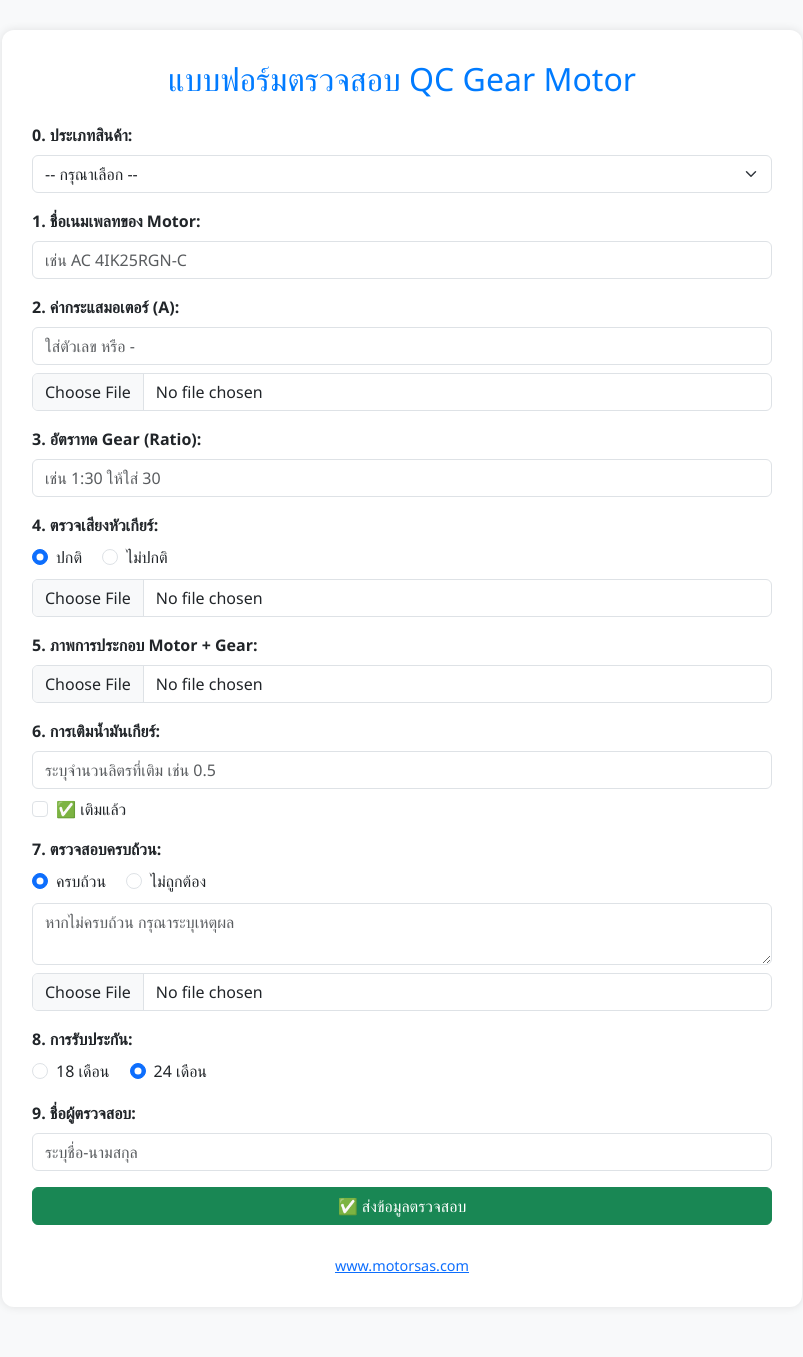
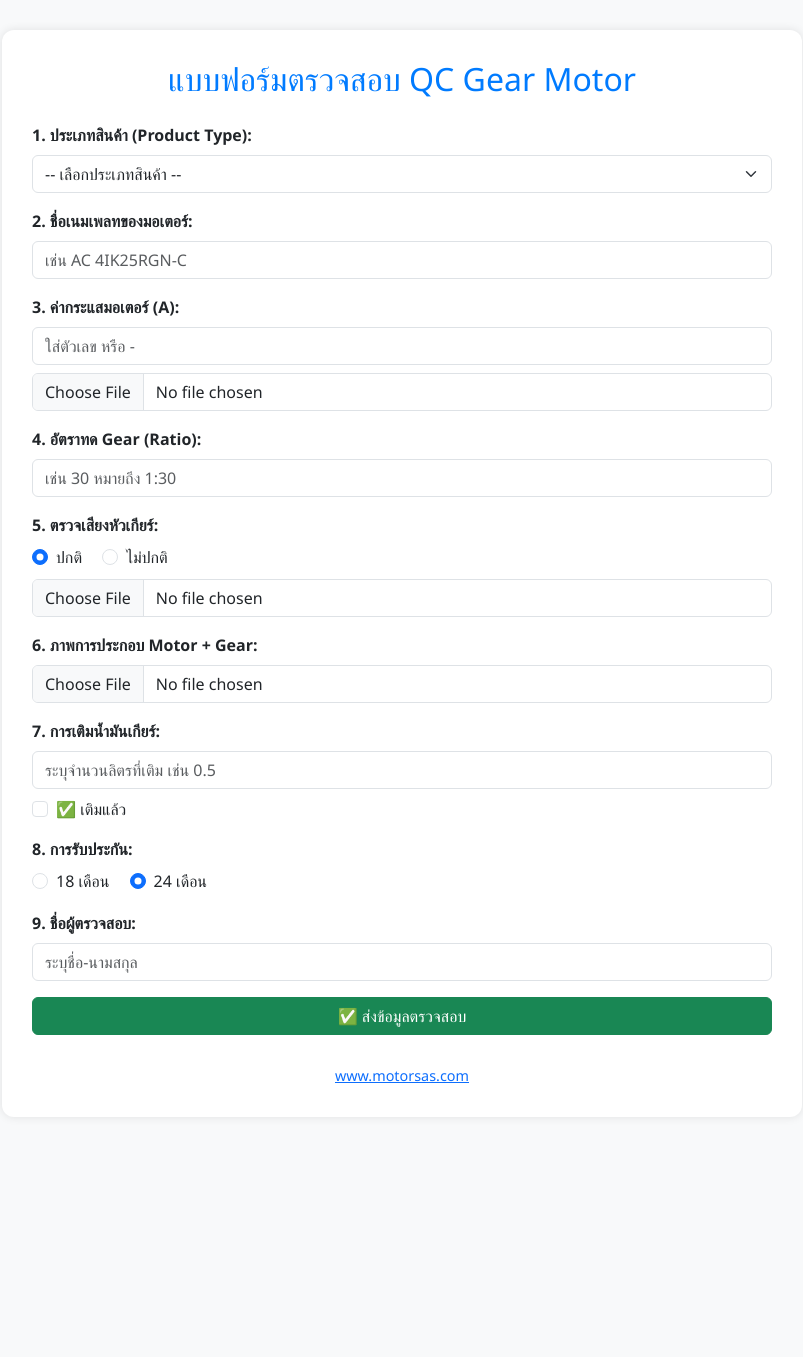
Before and after one commit to SomyotSW/sas-qc-gearmotor, a Flask app: template templates/form.html in a window 1280 px wide. Shown: the whole page, without its empty margins (238-1041 px from the left). After the commit the page ends 1083 px from the top, so only its background shows below. Run offline with Flask 3, Linux system fonts and the light colour scheme; the template is opened without the code that fills it, so the values that code supplies are empty; parts of the project's set-up code (start-up, migrations or seed data) failed here and were passed over.

Commit message:
อัปเดต app.py และ form.html ให้รองรับฟอร์มใหม่ล่าสุดของ QC Gear Motor

```diff
--- a/app.py
+++ b/app.py
@@ -46,22 +46,19 @@ def submit():
         if not request.content_type.startswith('multipart/form-data'):
             return "Invalid Content-Type", 400
 
+        product_type = request.form.get('product_type')
         motor_nameplate = request.form.get('motor_nameplate')
         motor_current = request.form.get('motor_current')
         gear_ratio = request.form.get('gear_ratio')
         gear_sound = request.form.get('gear_sound')
-        check_complete = request.form.get('check_complete')
-        incomplete_reason = request.form.get('incomplete_reason')
         warranty = request.form.get('warranty')
         inspector = request.form.get('inspector')
         oil_liters = request.form.get('oil_liters')
         oil_filled = 'เติมแล้ว' if request.form.get('oil_filled') else 'ยังไม่เติม'
-        product_type = request.form.get('product_type')
 
         motor_current_img = request.files.get('motor_current_img')
         gear_sound_img = request.files.get('gear_sound_img')
         assembly_img = request.files.get('assembly_img')
-        check_complete_img = request.files.get('check_complete_img')
 
         timestamp = datetime.datetime.now().strftime("%Y%m%d_%H%M%S")
         serial = f"SAS{timestamp}"
@@ -78,30 +75,25 @@ def submit():
         images = {
             "motor_current_img": upload_image(motor_current_img, "motor_current"),
             "gear_sound_img": upload_image(gear_sound_img, "gear_sound"),
-            "assembly_img": upload_image(assembly_img, "assembly"),
-            "check_complete_img": upload_image(check_complete_img, "check_complete")
+            "assembly_img": upload_image(assembly_img, "assembly")
         }
 
-        # ✅ สร้าง QR และ PDF Report
         qr_stream = generate_qr_code(serial)
         pdf_stream = create_qc_pdf({
             "serial": serial,
+            "product_type": product_type,
             "motor_nameplate": motor_nameplate,
             "motor_current": motor_current,
             "gear_ratio": gear_ratio,
             "gear_sound": gear_sound,
-            "check_complete": check_complete,
-            "incomplete_reason": incomplete_reason,
             "warranty": warranty,
             "inspector": inspector,
             "oil_liters": oil_liters,
             "oil_filled": oil_filled,
-            "product_type": product_type,
             "images": images,
             "date": datetime.datetime.now().strftime("%Y-%m-%d")
         }, image_urls=list(images.values()))
 
-        # ✅ อัปโหลด QR และ PDF ขึ้น Firebase
         qr_blob = bucket.blob(f"qr_codes/{serial}.pdf")
         qr_blob.upload_from_file(qr_stream, content_type="application/pdf")
         qr_blob.make_public()
@@ -110,20 +102,17 @@ def submit():
         report_blob.upload_from_file(pdf_stream, content_type="application/pdf")
         report_blob.make_public()
 
-        # ✅ เขียนข้อมูลลง Firebase
         ref.child(serial).set({
             "serial": serial,
+            "product_type": product_type,
             "motor_nameplate": motor_nameplate,
             "motor_current": motor_current,
             "gear_ratio": gear_ratio,
             "gear_sound": gear_sound,
-            "check_complete": check_complete,
-            "incomplete_reason": incomplete_reason,
             "warranty": warranty,
             "inspector": inspector,
             "oil_liters": oil_liters,
             "oil_filled": oil_filled,
-            "product_type": product_type,
             "images": images,
             "qc_pdf_url": report_blob.public_url,
             "qr_pdf_url": qr_blob.public_url,
--- a/templates/form.html
+++ b/templates/form.html
@@ -40,40 +40,42 @@
   <h2>แบบฟอร์มตรวจสอบ QC Gear Motor</h2>
   <form method="post" action="/submit" enctype="multipart/form-data">
 
-    <!-- ข้อ 0: ประเภทสินค้า -->
+    <!-- ข้อ 1: ประเภทสินค้า -->
     <div class="mb-3">
-      <label class="form-label">0. ประเภทสินค้า:</label>
+      <label class="form-label">1. ประเภทสินค้า (Product Type):</label>
       <select name="product_type" class="form-select" required>
-        <option value="">-- กรุณาเลือก --</option>
-        <option value="AC Motor">AC Motor</option>
+        <option value="">-- เลือกประเภทสินค้า --</option>
+        <option value="AC Gear Motor">AC Gear Motor</option>
         <option value="DC Motor">DC Motor</option>
         <option value="BLDC Motor">BLDC Motor</option>
-        <option value="Gearbox">Gearbox</option>
+        <option value="Servo Motor">Servo Motor</option>
+                <option value="RFKS Series">RFKS Series</option>
+        <option value="อื่น ๆ">อื่น ๆ</option>
       </select>
     </div>
 
-    <!-- ข้อ 1: ชื่อเนมเพลท -->
+    <!-- ข้อ 2: ชื่อเนมเพลทของมอเตอร์ -->
     <div class="mb-3">
-      <label class="form-label">1. ชื่อเนมเพลทของ Motor:</label>
+      <label class="form-label">2. ชื่อเนมเพลทของมอเตอร์:</label>
       <input type="text" name="motor_nameplate" class="form-control" placeholder="เช่น AC 4IK25RGN-C" required>
     </div>
 
-    <!-- ข้อ 2: ค่ากระแสมอเตอร์ -->
+    <!-- ข้อ 3: ค่ากระแสมอเตอร์ -->
     <div class="mb-3">
-      <label class="form-label">2. ค่ากระแสมอเตอร์ (A):</label>
+      <label class="form-label">3. ค่ากระแสมอเตอร์ (A):</label>
       <input type="text" name="motor_current" class="form-control" placeholder="ใส่ตัวเลข หรือ -" required>
       <input type="file" name="motor_current_img" class="form-control mt-2" accept="image/*">
     </div>
 
-    <!-- ข้อ 3: อัตราทดเกียร์ -->
+    <!-- ข้อ 4: อัตราทดเกียร์ -->
     <div class="mb-3">
-      <label class="form-label">3. อัตราทด Gear (Ratio):</label>
-      <input type="number" name="gear_ratio" class="form-control" placeholder="เช่น 1:30 ให้ใส่ 30" required>
+      <label class="form-label">4. อัตราทด Gear (Ratio):</label>
+      <input type="number" name="gear_ratio" class="form-control" placeholder="เช่น 30 หมายถึง 1:30" required>
     </div>
 
-    <!-- ข้อ 4: ตรวจเสียงหัวเกียร์ -->
+    <!-- ข้อ 5: ตรวจเสียงหัวเกียร์ -->
     <div class="mb-3">
-      <label class="form-label">4. ตรวจเสียงหัวเกียร์:</label><br>
+      <label class="form-label">5. ตรวจเสียงหัวเกียร์:</label><br>
       <div class="form-check form-check-inline">
         <input class="form-check-input" type="radio" name="gear_sound" value="ปกติ" checked>
         <label class="form-check-label">ปกติ</label>
@@ -85,35 +87,20 @@
       <input type="file" name="gear_sound_img" class="form-control mt-2" accept="image/*">
     </div>
 
-    <!-- ข้อ 5: ภาพการประกอบ -->
+    <!-- ข้อ 6: ภาพการประกอบ -->
     <div class="mb-3">
-      <label class="form-label">5. ภาพการประกอบ Motor + Gear:</label>
+      <label class="form-label">6. ภาพการประกอบ Motor + Gear:</label>
       <input type="file" name="assembly_img" class="form-control" accept="image/*">
     </div>
 
-    <!-- ข้อ 6: การเติมน้ำมัน -->
+    <!-- ข้อ 7: การเติมน้ำมัน -->
     <div class="mb-3">
-      <label class="form-label">6. การเติมน้ำมันเกียร์:</label>
+      <label class="form-label">7. การเติมน้ำมันเกียร์:</label>
       <input type="number" step="0.1" name="oil_liters" class="form-control" placeholder="ระบุจำนวนลิตรที่เติม เช่น 0.5">
       <div class="form-check mt-2">
         <input class="form-check-input" type="checkbox" name="oil_filled" value="เติมแล้ว">
         <label class="form-check-label">✅ เติมแล้ว</label>
       </div>
-    </div>
-
-    <!-- ข้อ 7: ตรวจสอบครบถ้วน -->
-    <div class="mb-3">
-      <label class="form-label">7. ตรวจสอบครบถ้วน:</label><br>
-      <div class="form-check form-check-inline">
-        <input class="form-check-input" type="radio" name="check_complete" value="ครบถ้วน" checked>
-        <label class="form-check-label">ครบถ้วน</label>
-      </div>
-      <div class="form-check form-check-inline">
-        <input class="form-check-input" type="radio" name="check_complete" value="ไม่ถูกต้อง">
-        <label class="form-check-label">ไม่ถูกต้อง</label>
-      </div>
-      <textarea class="form-control mt-2" name="incomplete_reason" placeholder="หากไม่ครบถ้วน กรุณาระบุเหตุผล"></textarea>
-      <input type="file" name="check_complete_img" class="form-control mt-2" accept="image/*">
     </div>
 
     <!-- ข้อ 8: การรับประกัน -->
```
